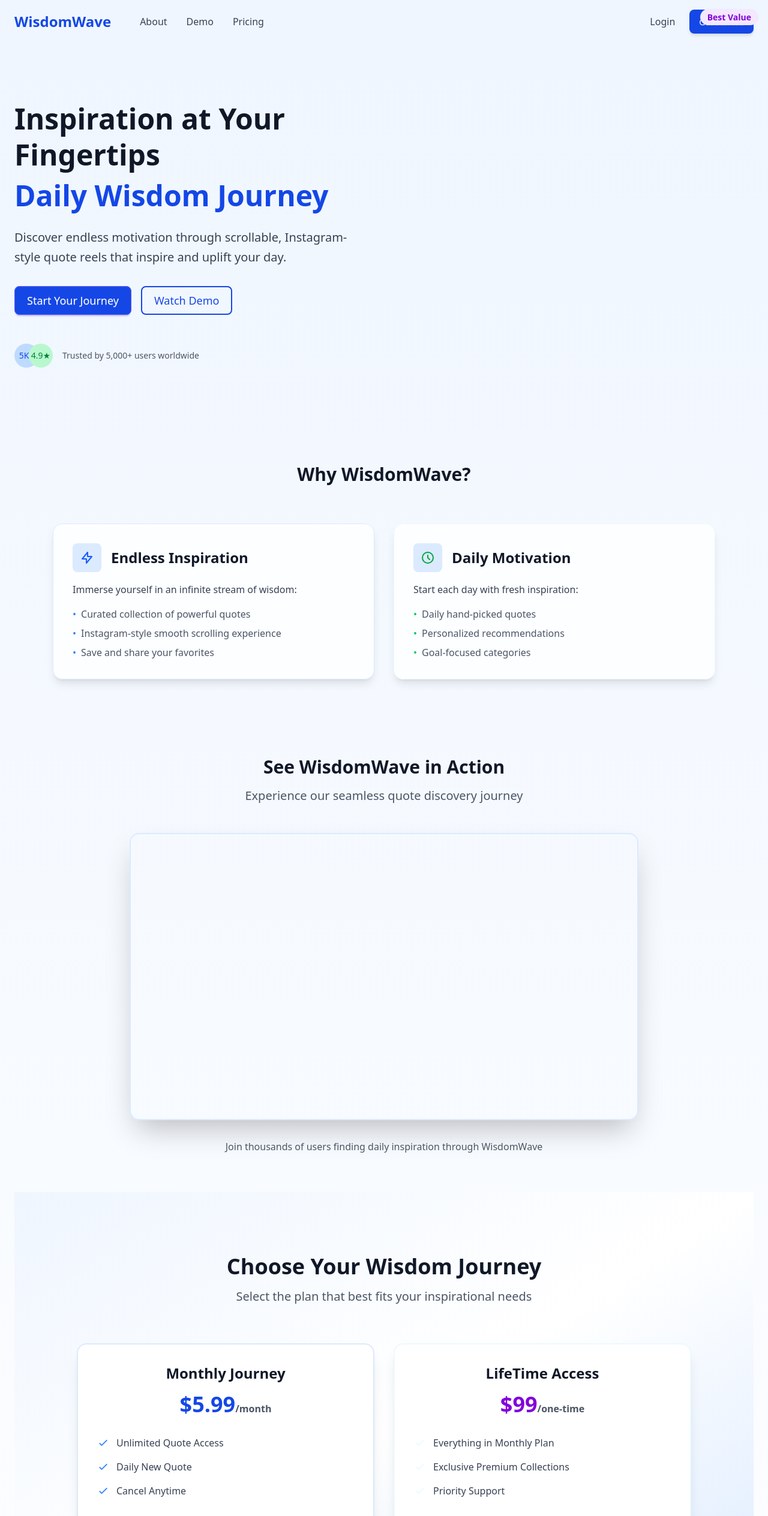
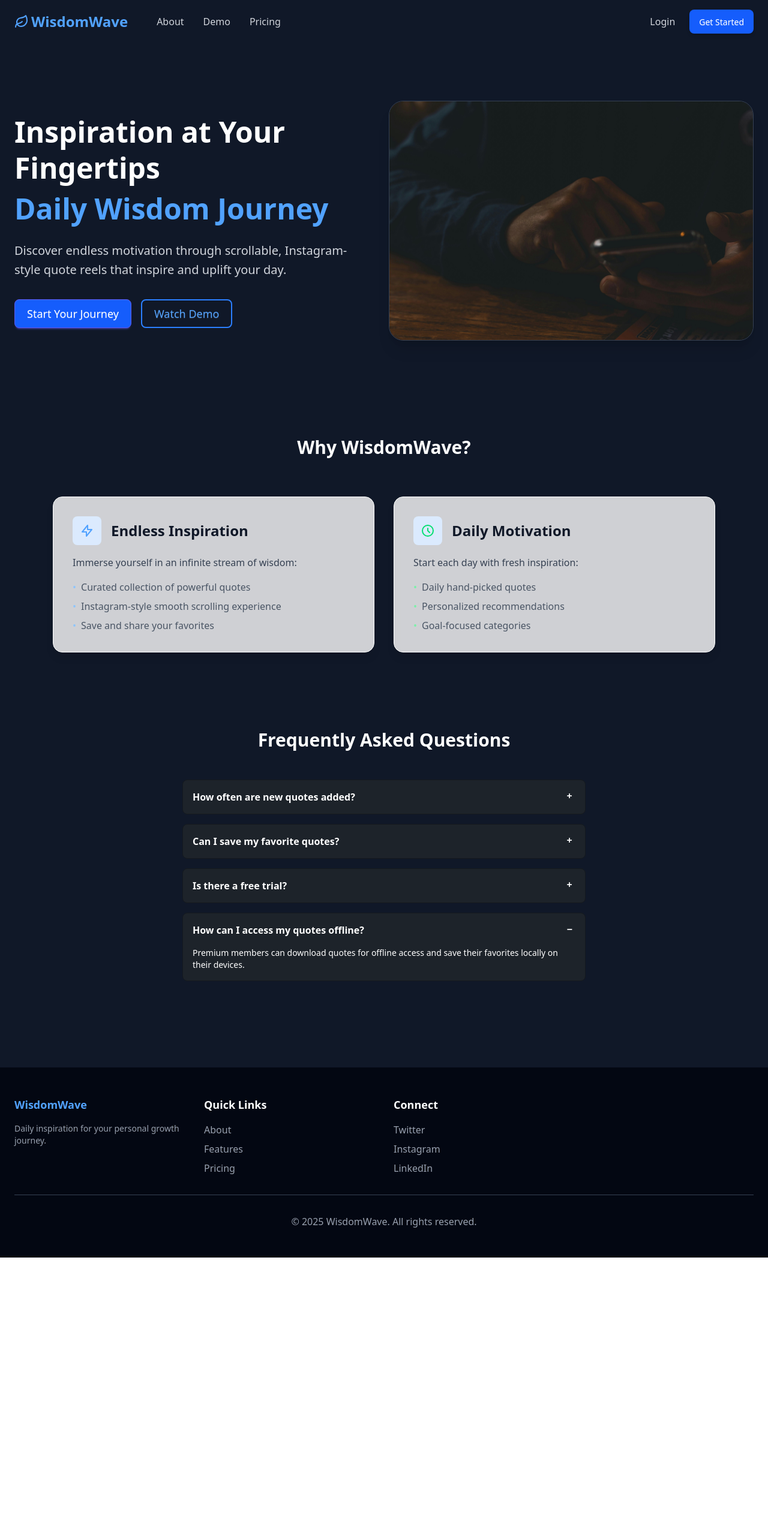
Before and after one commit to anirudhprmar/WisdomWave, a React (Vite) app in the folder frontend/: page / in a window 1280 px wide. Shown: the top 2528 px of the page at 60% size. After the commit the page ends 2097 px from the top, so only its background shows below. Built offline with nearby package versions, Linux system fonts and the light colour scheme.

Commit message:
feat: Remove Pricing component from Landing page; replace with FAQ section and Accordion for improved user engagement

```diff
--- /dev/null
+++ b/frontend/src/components/ui/Accordion.jsx
@@ -0,0 +1,14 @@
+function Accordion({question,answer}) {
+
+  return (
+    <div>
+      <div className="collapse collapse-plus bg-base-100 border border-base-300">
+  <input type="radio" name="my-accordion-3" defaultChecked />
+  <div className="collapse-title font-semibold">{question}</div>
+  <div className="collapse-content text-sm">{answer}</div>
+</div>
+    </div>
+  )
+}
+
+export default Accordion
--- a/frontend/src/components/ui/Pricing.jsx
+++ /dev/null
@@ -1,44 +0,0 @@
-import React from 'react'
-import Button from './Button'
-
-function Pricing({pricingTitle,mainColor,price,duration,point1,point2,point3,children = null,yourPlan}) {
-  return (
-    <div className="transform hover:scale-105 transition-transform duration-300">
-    <div className={`bg-white p-8 rounded-2xl shadow-xl border-2 border-${mainColor}-100 hover:border-${mainColor}-300 transition-colors`}>
-        {children}
-      <div className="text-center mb-8">
-        <h5 className="text-2xl font-bold text-gray-900 mb-4">{pricingTitle}</h5>
-        <p className={`text-4xl font-bold text-${mainColor}-700`}>
-          ${price}
-          <span className="text-base text-gray-600">/{duration}</span>
-        </p>
-      </div>
-      <ul className="space-y-4 mb-8">
-        <li className="flex items-center gap-3">
-          <svg className={`w-5 h-5 text-${mainColor}-500`} fill="none" stroke="currentColor" viewBox="0 0 24 24">
-            <path strokeLinecap="round" strokeLinejoin="round" strokeWidth="2" d="M5 13l4 4L19 7" />
-          </svg>
-          <span className="text-gray-700">{point1}</span>
-        </li>
-        <li className="flex items-center gap-3">
-          <svg className={`w-5 h-5 text-${mainColor}-500`} fill="none" stroke="currentColor" viewBox="0 0 24 24">
-            <path strokeLinecap="round" strokeLinejoin="round" strokeWidth="2" d="M5 13l4 4L19 7" />
-          </svg>
-          <span className="text-gray-700">{point2}</span>
-        </li>
-        <li className="flex items-center gap-3">
-          <svg className={`w-5 h-5 text-${mainColor}-500`} fill="none" stroke="currentColor" viewBox="0 0 24 24">
-            <path strokeLinecap="round" strokeLinejoin="round" strokeWidth="2" d="M5 13l4 4L19 7" />
-          </svg>
-          <span className="text-gray-700">{point3}</span>
-        </li>
-      </ul>
-      <Button variant='info' size='lg' className={`w-full bg-${mainColor}-700 text-white py-3 px-8 rounded-xl font-semibold hover:bg-${mainColor}-800 transition-colors shadow-lg`}>
-        Start {yourPlan} Plan
-      </Button>
-    </div>
-  </div>
-  )
-}
-
-export default Pricing
--- a/frontend/src/pages/Landing.jsx
+++ b/frontend/src/pages/Landing.jsx
@@ -1,34 +1,56 @@
 import {Link} from "react-router-dom"
 import Button from "../components/ui/Button"
 import InfoCard from "../components/ui/InfoCard"
-import Pricing from "../components/ui/Pricing"
+import Accordion from "../components/ui/Accordion"
+import { Leaf } from "lucide-react"
+
 
 
 function Landing() {
+
+  const faqItem = [
+    {
+      question: "How often are new quotes added?",
+      answer: "New quotes are added daily to keep your inspiration fresh and engaging."
+    },
+    {
+      question: "Can I save my favorite quotes?",
+      answer: "Yes, premium users can create custom collections of their favorite quotes and organize them by themes."
+    },
+    {
+      question: "Is there a free trial?",
+      answer: "Yes, we offer a 7-day free trial for new users to experience all premium features without any commitment."
+    },
+    {
+      question: "How can I access my quotes offline?",
+      answer: "Premium members can download quotes for offline access and save their favorites locally on their devices."
+    }
+  ]
+
   return (
-    <div className="bg-gradient-to-b from-blue-50 to-white min-h-screen">
+    <div className="bg-gray-900 text-white min-h-screen">
 
     <header className="bg-transparent static top-0 z-50">
     <div className="container mx-auto px-6 py-4 flex justify-between items-center">
         <div className="flex items-center gap-12">
-            <div className="text-2xl font-bold text-blue-700">WisdomWave</div>
+            <div className="text-2xl font-bold text-blue-400 flex items-center gap-1"><Leaf/> WisdomWave</div>
             <nav>
               <ul className="hidden md:flex gap-8">
-                <li className="text-gray-700 hover:text-blue-700 transition-colors cursor-pointer font-medium">About</li>
-                <li className="text-gray-700 hover:text-blue-700 transition-colors cursor-pointer font-medium">Demo</li>
-                <li className="text-gray-700 hover:text-blue-700 transition-colors cursor-pointer font-medium">Pricing</li>
+                <li className="text-gray-300 hover:text-blue-400 transition-colors cursor-pointer font-medium">About</li>
+                <li className="text-gray-300 hover:text-blue-400 transition-colors cursor-pointer font-medium">Demo</li>
+                <li className="text-gray-300 hover:text-blue-400 transition-colors cursor-pointer font-medium">Pricing</li>
               </ul>
             </nav>
         </div>
 
         <div>
           <ul className="flex items-center gap-6">
-            <li className="text-gray-700 hover:text-blue-700 transition-colors cursor-pointer font-medium">
+            <li className="text-gray-300 hover:text-blue-400 transition-colors cursor-pointer font-medium">
               <Link to='/login' >
               Login
               </Link>
             </li>
-            <li><Button variant="active" size="md" className=" bg-blue-700 text-white rounded-lg hover:bg-blue-800 transition-colors font-medium shadow-md border-none">
+            <li><Button variant="active" size="md" className=" bg-blue-600 text-white rounded-lg hover:bg-blue-700 transition-colors font-medium shadow-md border-none">
             <Link to='/signup'>
             Get Started
             </Link>
@@ -42,48 +64,35 @@ function Landing() {
     <section className="py-24">
         <div className="flex flex-col md:flex-row items-center justify-between gap-12">
           <div className="max-w-xl">
-            <h1 className="text-5xl font-bold mb-6 text-gray-900 leading-tight">
+            <h1 className="text-5xl font-bold mb-6 text-white leading-tight">
               Inspiration at Your Fingertips
-              <span className="block text-blue-700 mt-2">Daily Wisdom Journey</span>
+              <span className="block text-blue-400 mt-2">Daily Wisdom Journey</span>
             </h1>
-            <p className="text-xl text-gray-700 mb-8 leading-relaxed">
+            <p className="text-xl text-gray-300 mb-8 leading-relaxed">
               Discover endless motivation through scrollable, Instagram-style quote reels that inspire and uplift your day.
             </p>
             <div className="flex gap-4">
-              <Button size="lg" className="bg-blue-700 text-white px-5 py-2 rounded-lg text-lg hover:bg-blue-800 transition-colors font-medium">
+              <Button size="lg" className="bg-blue-600 text-white px-5 py-2 rounded-lg text-lg hover:bg-blue-700 transition-colors font-medium">
                 Start Your Journey
               </Button>
-              <Button variant="outline" size="lg" className="border-2 border-blue-700 text-blue-700 px-5 py-2 rounded-lg text-lg hover:bg-blue-50 transition-colors font-medium">
+              <Button variant="outline" size="lg" className="border-2 border-blue-500 text-blue-400 px-5 py-2 rounded-lg text-lg hover:bg-gray-800 transition-colors font-medium">
                 Watch Demo
               </Button>
             </div>
-            <div className="mt-12 flex items-center gap-4">
-              <div className="flex -space-x-4">
-                <div className="w-10 h-10 rounded-full bg-blue-200 flex items-center justify-center">
-                  <span className="text-blue-700 text-sm">5K+</span>
-                </div>
-                <div className="w-10 h-10 rounded-full bg-green-200 flex items-center justify-center">
-                  <span className="text-green-700 text-sm">4.9★</span>
-                </div>
-              </div>
-              <p className="text-gray-600 text-sm">Trusted by 5,000+ users worldwide</p>
-            </div>
           </div>
-          <div className="relative w-full md:w-1/2 h-[400px]">
-            {/* <Image
-              src="/meditation.svg"
-              alt="Wisdom and meditation illustration"
-              fill
-              className="object-contain"
-              priority
-            /> */}
+          <div className="relative w-full md:w-1/2 h-[400px] mt-8 md:mt-0">
+            <img
+              src="/hero.jpg"
+              alt="man with a phone in hand scrolling"
+              className="rounded-3xl shadow-xl border border-gray-700 object-cover w-full h-full"
+            />
           </div>
         </div>
       </section>
 
       <section className="py-16 relative z-10">
     <div className="max-w-6xl mx-auto px-6">
-      <h2 className="text-3xl font-bold text-center mb-16 text-gray-900">Why WisdomWave?</h2>
+      <h2 className="text-3xl font-bold text-center mb-16 text-white">Why WisdomWave?</h2>
       <div className="grid md:grid-cols-2 gap-8">
         <InfoCard
         title={'Endless Inspiration'}
@@ -91,9 +100,9 @@ function Landing() {
         point1={'Curated collection of powerful quotes'}
         point2={'Instagram-style smooth scrolling experience'}
         point3={'Save and share your favorites'}
-        logoColor={'text-blue-600'}
+        logoColor={'text-blue-400'}
         svgPath={'M13 10V3L4 14h7v7l9-11h-7z'}
-        pointColor={'text-blue-500'}
+        pointColor={'text-blue-300'}
         boxColor={'blue'}
         />
 
@@ -103,8 +112,8 @@ function Landing() {
        point1={' Daily hand-picked quotes'}
        point2={'Personalized recommendations'}
        point3={'Goal-focused categories'}
-       pointColor={'text-green-500'}
-       logoColor={'text-green-600'}
+       pointColor={'text-green-300'}
+       logoColor={'text-green-400'}
        svgPath={'M12 8v4l3 3m6-3a9 9 0 11-18 0 9 9 0 0118 0z'}
        boxColor={'green'}
        />
@@ -112,105 +121,24 @@ function Landing() {
     </div>
   </section>
 
-  <section className="py-16">
-  <div className="max-w-4xl mx-auto px-6">
-    <div className="text-center mb-12">
-      <h3 className="text-3xl font-bold text-gray-900 mb-4">See WisdomWave in Action</h3>
-      <p className="text-xl text-gray-600">Experience our seamless quote discovery journey</p>
+
+<section className="py-16 bg-gray-900">
+  <div className="container mx-auto px-6">
+    <h5 className="text-3xl font-bold text-center mb-12 text-white">Frequently Asked Questions</h5>
+    <div className="max-w-2xl mx-auto space-y-4">
+      {faqItem.map((faq, index) => (
+        <Accordion key={index} question={faq.question} answer={faq.answer} />
+      ))}
     </div>
-    <div className="rounded-2xl overflow-hidden shadow-2xl border-2 border-blue-100">
-      <div className="aspect-video w-full">
-        {/* <DemoVideo/> */}
-      </div>
-    </div>
-    <div className="mt-8 text-center">
-      <p className="text-gray-600">Join thousands of users finding daily inspiration through WisdomWave</p>
-    </div>
-  </div>
-</section>
-
-
-<section className=" py-24 bg-gradient-to-br from-blue-50 via-white to-blue-100 min-h-screen flex items-center min-w-full ">
-  <div className="container mx-auto px-6">
-    <div className="text-center mb-16">
-      <h4 className="text-4xl font-bold text-gray-900 mb-4">Choose Your Wisdom Journey</h4>
-      <p className="text-xl text-gray-600">Select the plan that best fits your inspirational needs</p>
-    </div>
-
-    <div className="grid md:grid-cols-2 gap-8 max-w-5xl mx-auto">
-      {/* Monthly Plan */}
-     <Pricing
-     pricingTitle={'Monthly Journey'}
-     mainColor={'blue'}
-     duration={'month'}
-     price={'5.99'}
-     point1={'Unlimited Quote Access'}
-     point2={'Daily New Quote'}
-     point3={'Cancel Anytime'}
-     yourPlan={'Monthly'}
-     />
-
-      {/* Lifetime Plan */}
-      <Pricing
-      pricingTitle={'LifeTime Access'}
-      mainColor={'purple'}
-      price={'99'}
-      duration={'one-time'}
-      point1={'Everything in Monthly Plan'}
-      point2={'Exclusive Premium Collections'}
-      point3={'Priority Support'}
-      yourPlan={'Lifetime'}
-      children={
-      <div className="absolute top-4 right-4">
-        <span className="bg-purple-100 text-purple-700 text-sm font-semibold px-3 py-1 rounded-full">
-          Best Value
-        </span>
-      </div>
-      }
-      />
-
-    </div>
-
-    <div className="text-center mt-12">
-      <p className="text-gray-600">All plans include a 7-day free trial. No credit card required.</p>
-    </div>
-  </div>
-</section>
-
-<section className="py-16 bg-gray-50">
-  <div className="container mx-auto px-6">
-    <h5 className="text-3xl font-bold text-center mb-12 text-gray-900">Frequently Asked Questions</h5>
-    {/* <div className="max-w-2xl mx-auto space-y-4">
-      {[
-        {
-          question: "How often are new quotes added?",
-          answer: "New quotes are added daily to keep your inspiration fresh and engaging."
-        },
-        {
-          question: "Can I save my favorite quotes?",
-          answer: "Yes, premium users can create custom collections of their favorite quotes and organize them by themes."
-        },
-        {
-          question: "Is there a free trial?",
-          answer: "Yes, we offer a 7-day free trial for new users to experience all premium features without any commitment."
-        },
-        {
-          question: "How can I access my quotes offline?",
-          answer: "Premium members can download quotes for offline access and save their favorites locally on their devices."
-        }
-      ].map((faq, index) => (
-        <FaqItem key={index} question={faq.question} answer={faq.answer} />
-      ))}
-    </div> */}
   </div>
 </section>
     </main>
 
-    <footer className="bg-gray-900 text-white py-12 mt-20">
+    <footer className="bg-gray-950 text-white py-12 mt-20">
   <div className="container mx-auto px-6">
-    <div className="grid md:grid-cols-4 gap-8 mb-8">
+    <div className="grid md:grid-cols-4 gap-8 mb-8 justify-between">
       <div>
-        <h6 className="text-lg font-semibold mb-4">WisdomWave</h6>
+        <h6 className="text-lg font-semibold mb-4 text-blue-400">WisdomWave</h6>
         <p className="text-gray-400 text-sm">Daily inspiration for your personal growth journey.</p>
       </div>
       <div>
@@ -221,14 +149,7 @@ function Landing() {
           <li><a href="#" className="hover:text-white transition-colors">Pricing</a></li>
         </ul>
       </div>
-      <div>
-        <h6 className="text-lg font-semibold mb-4">Support</h6>
-        <ul className="space-y-2 text-gray-400">
-          <li><a href="#" className="hover:text-white transition-colors">Help Center</a></li>
-          <li><a href="#" className="hover:text-white transition-colors">Terms of Service</a></li>
-          <li><a href="#" className="hover:text-white transition-colors">Privacy Policy</a></li>
-        </ul>
-      </div>
+
       <div>
         <h6 className="text-lg font-semibold mb-4">Connect</h6>
         <ul className="space-y-2 text-gray-400">
@@ -238,7 +159,7 @@ function Landing() {
         </ul>
       </div>
     </div>
-    <div className="border-t border-gray-800 pt-8 text-center">
+    <div className="border-t border-gray-700 pt-8 text-center">
       <p className="text-gray-400">&copy; 2025 WisdomWave. All rights reserved.</p>
     </div>
   </div>
--- a/frontend/src/pages/auth/Login.jsx
+++ b/frontend/src/pages/auth/Login.jsx
@@ -152,7 +152,7 @@ function Login() {
     {/* Right Side - Image/Pattern */}
     <AuthImagePattern
       title={"Welcome back!"}
-      subtitle={"Sign in to continue your conversations and catch up with your messages."}
+      subtitle={"Sign in to continue getting inspired and explore new ideas"}
     />
   </div>
 );
--- a/frontend/src/pages/auth/Signup.jsx
+++ b/frontend/src/pages/auth/Signup.jsx
@@ -181,7 +181,7 @@ function Signup() {
 
         <AuthImagePattern
           title="Join our community"
-          subtitle="Connect with friends, share moments, and stay in touch with your loved ones."
+          subtitle="Learn, Get Ideas , Get Inspired , Save your favourite quotes"
         />
       </div>
     );
--- a/frontend/src/pages/home/Saved.jsx
+++ b/frontend/src/pages/home/Saved.jsx
@@ -53,11 +53,11 @@ function Saved() {
                               />
                           </div>
 
-              <p className="text-lg font-medium text-gray-800 italic">
+              <p className="text-lg font-medium text-gray-50 italic">
                 "{quote.content}"
               </p>
               <footer className="text-right">
-                <cite className="text-gray-600 font-semibold">
+                <cite className="text-gray-50 font-semibold">
                   - {quote.author}
                 </cite>
               </footer>
```
Also changed, not shown: frontend/public/hero.jpg (added), 1 other file (tests, documents, lock files or other folders).
